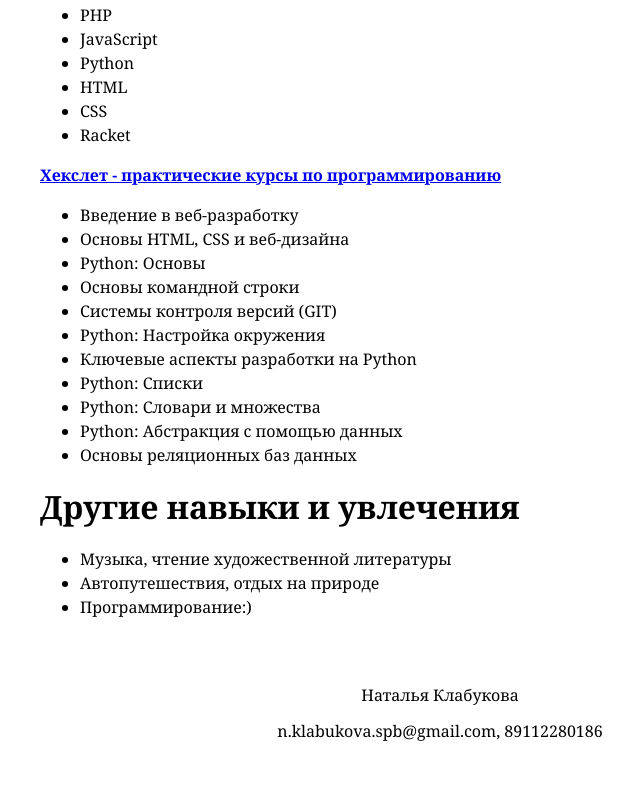
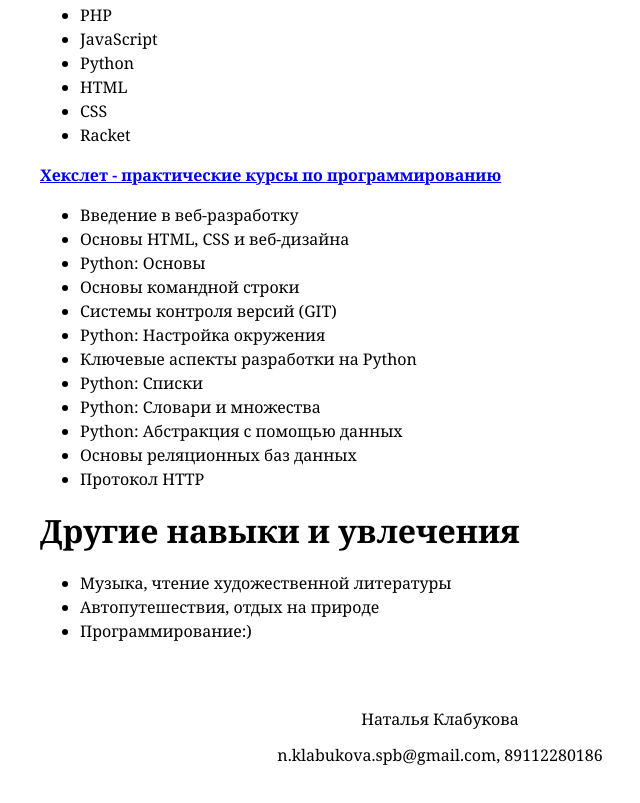
Before and after one commit to natawik/natawik.github.io, a plain HTML site: page index.html in a window 1280 px wide. Shown: the part 641-1444 px from the top of the page, without its empty margins (200-840 px from the left). Drawn offline with Linux system fonts and the light colour scheme.

Commit message:
Update index.html

```diff
--- a/index.html
+++ b/index.html
@@ -54,6 +54,7 @@
            <li>Python: Словари и множества</li>
            <li>Python: Абстракция с помощью данных</li>
            <li>Основы реляционных баз данных</li>
+           <li>Протокол HTTP</li>
          </ul>
        <h2>Другие навыки и увлечения</h2>
          <ul>
```
